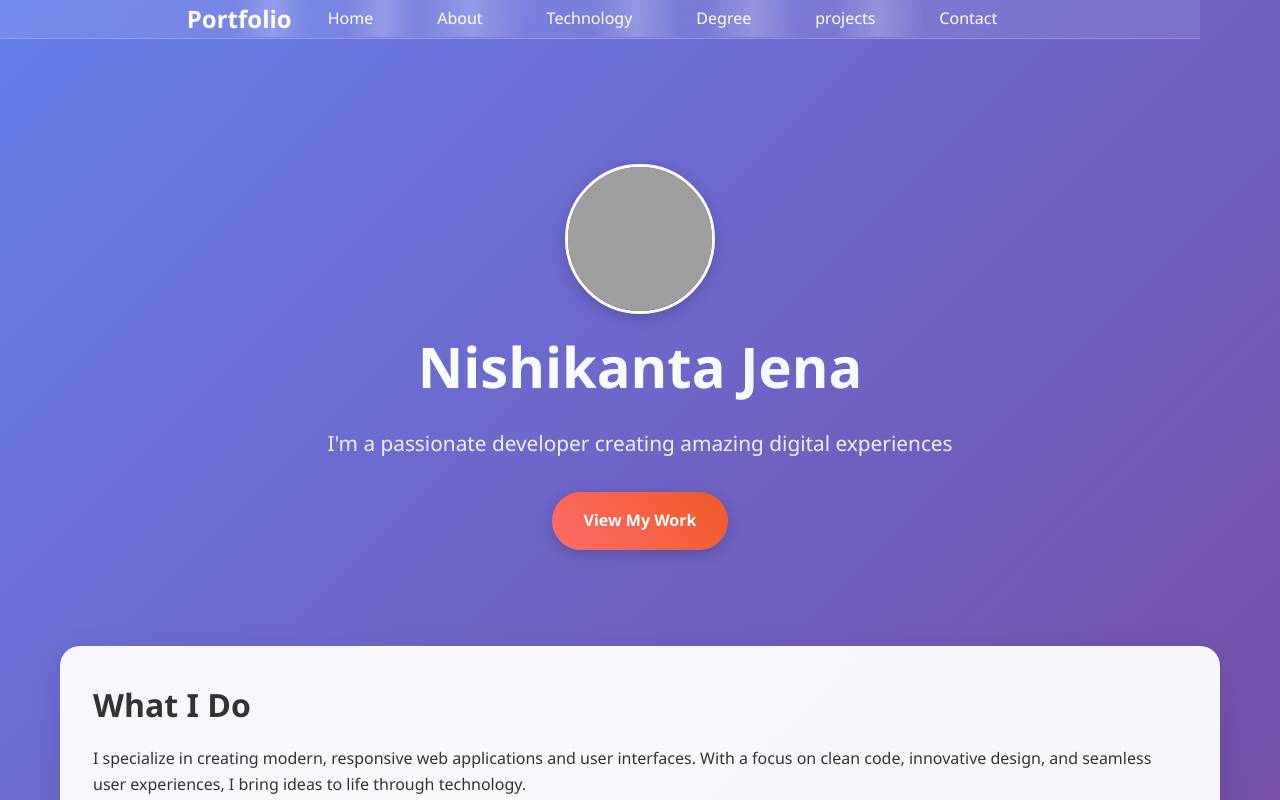
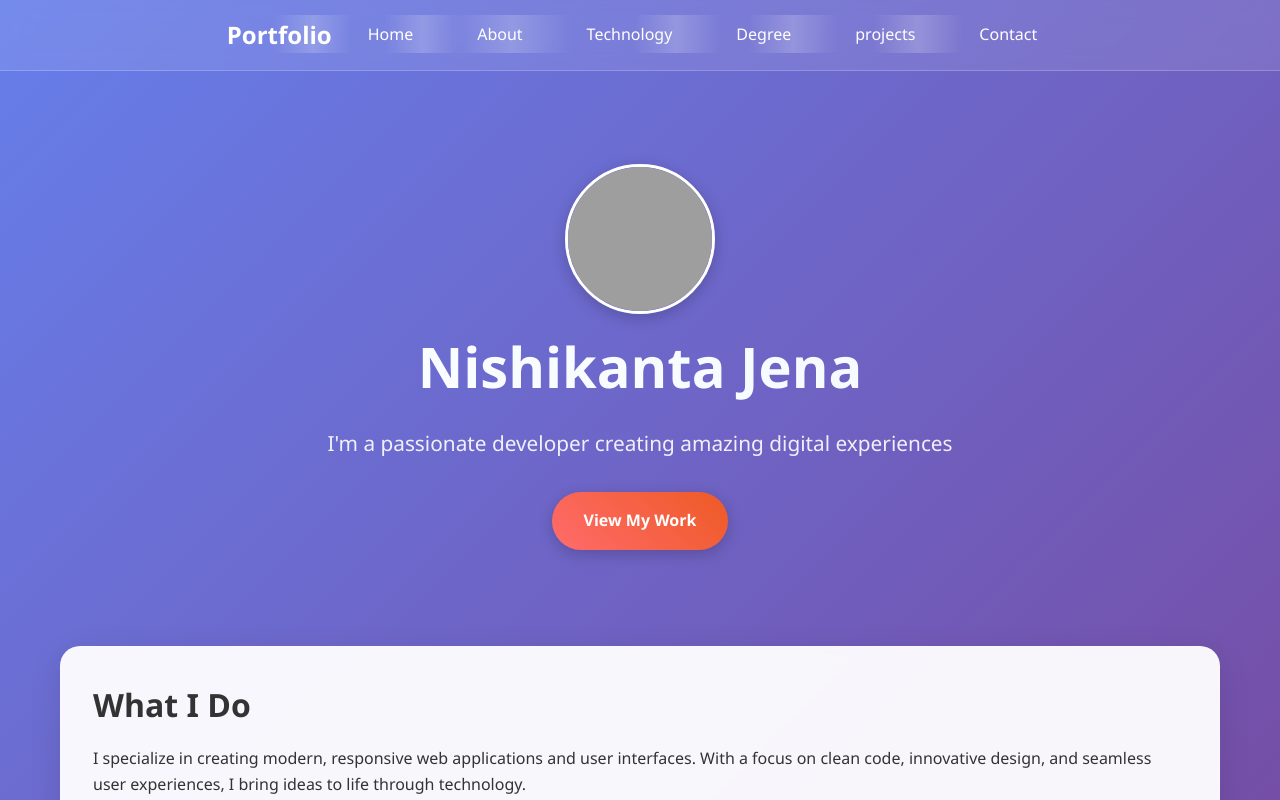
Before and after one commit to nishikanta-tech/My-Portfollio, a React (Vite) app: page / in a window 1280 px wide. Shown: the top 800 px of the page. Built offline with nearby package versions, Linux system fonts and the light colour scheme; grey boxes are pictures that could not be loaded.

Commit message:
Update Header.jsx

```diff
--- a/src/Components/Header.jsx
+++ b/src/Components/Header.jsx
@@ -4,7 +4,7 @@ function Header() {
   return (
     <>
 
-      <nav className="nav-container active desktop-menu-toggle">
+      <nav className="nav active desktop-menu-toggle">
   <div className="nav-container">
     <div className="logo">Portfolio</div>
     <ul className="nav-links">
```
